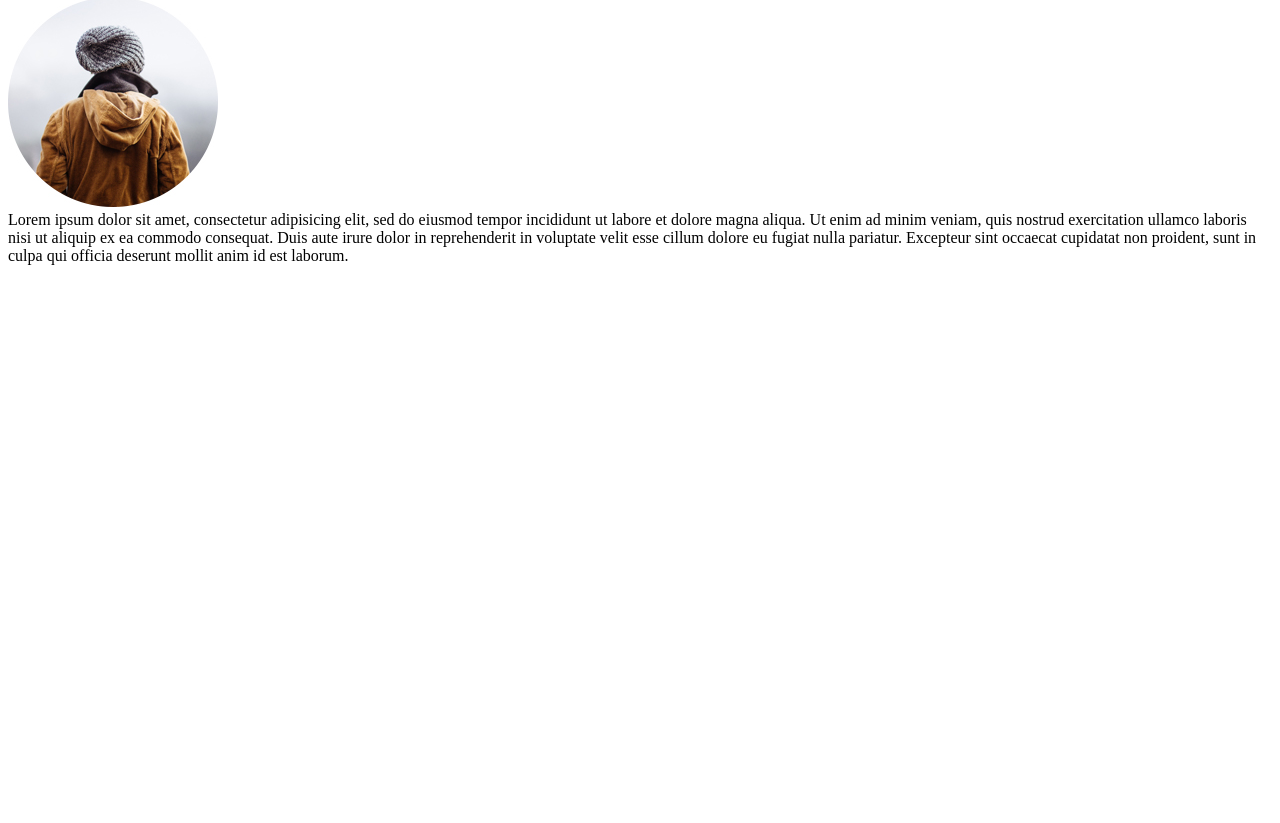
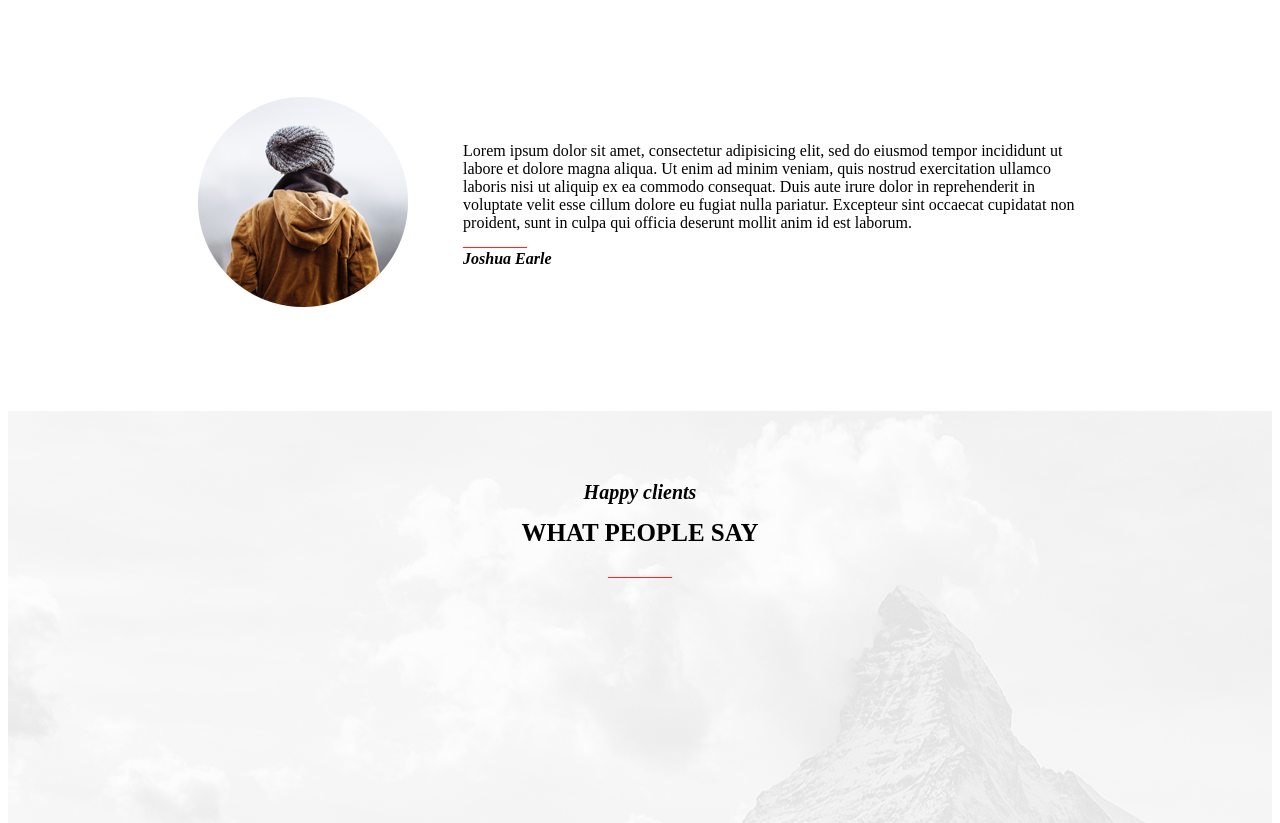
Before and after one commit to Artem009/My-Projects, a plain HTML site: page Mogo/index.html in a window 1280 px wide. Shown: the part 5902-6725 px from the top of the page. Before the commit the page ends 6167 px from the top, so only its background shows below. Drawn offline with Linux system fonts and the light colour scheme.

Commit message:
first commit

```diff
--- a/Mogo/index.html
+++ b/Mogo/index.html
@@ -183,13 +183,35 @@
 					<div><a href="#"><img style="width: 98%" src="Layer 32.jpg"></a></div>
 			   </div>
 			</div>
-		<div><img src="Layer 36.jpg">
-			<div class="inter">Lorem ipsum dolor sit amet, consectetur adipisicing elit, sed do eiusmod
-			tempor incididunt ut labore et dolore magna aliqua. Ut enim ad minim veniam,
-			quis nostrud exercitation ullamco laboris nisi ut aliquip ex ea commodo
-			consequat. Duis aute irure dolor in reprehenderit in voluptate velit esse
-			cillum dolore eu fugiat nulla pariatur. Excepteur sint occaecat cupidatat non
-			proident, sunt in culpa qui officia deserunt mollit anim id est laborum.</div>
+		<div class="img__inter"><img src="Layer 36.jpg">
+			<div class="inter">
+				<div>
+					Lorem ipsum dolor sit amet, consectetur adipisicing elit, sed do eiusmod
+					tempor incididunt ut labore et dolore magna aliqua. Ut enim ad minim veniam,
+					quis nostrud exercitation ullamco laboris nisi ut aliquip ex ea commodo
+					consequat. Duis aute irure dolor in reprehenderit in voluptate velit esse
+					cillum dolore eu fugiat nulla pariatur. Excepteur sint occaecat cupidatat non
+					proident, sunt in culpa qui officia deserunt mollit anim id est laborum.
+				</div>
+				<div style="color: red;">________</div>
+				<div><b><i>Joshua Earle</i></b></div>
+			</div>
+		</div>
+		<div class="clients">
+		<div class="happy-clients"><b><i>Happy clients</i></b></div>
+		<div class="what"><b>WHAT PEOPLE SAY</b></div>
+		<div style="color: red;">________</div>
+		<div>
+			<img src="">
+		</div>
+		<div>
+			<img src="">
+		</div>
+		<div>
+			<img src="">
+		</div>
+		<div>
+			<img src="">
 		</div>
 </body>
 </html>
--- a/Mogo/style.css
+++ b/Mogo/style.css
@@ -182,6 +182,30 @@ header{
 	width: 25%;
 	float: right;
 }
+.img__inter{
+	width: 70%;
+	margin-left: auto;
+	margin-right: auto;
+	margin-top: 100px;
+	margin-bottom: 100px;
+}
 .inter{
+	margin-top: 45px;
 	float: right;
+	width: 70%;
 }
+.clients{
+	background-image: url(Layer53.jpg);
+	width: 100%;
+	height: 830px;
+	text-align: center;
+}
+.happy-clients{
+	font-size: 20px;
+	padding-top: 70px;
+}
+.what{
+	font-size: 25px;
+	padding-top: 15px;
+	padding-bottom: 15px;
+}
```
Also changed, not shown: Mogo/Layer53.jpg (added).
